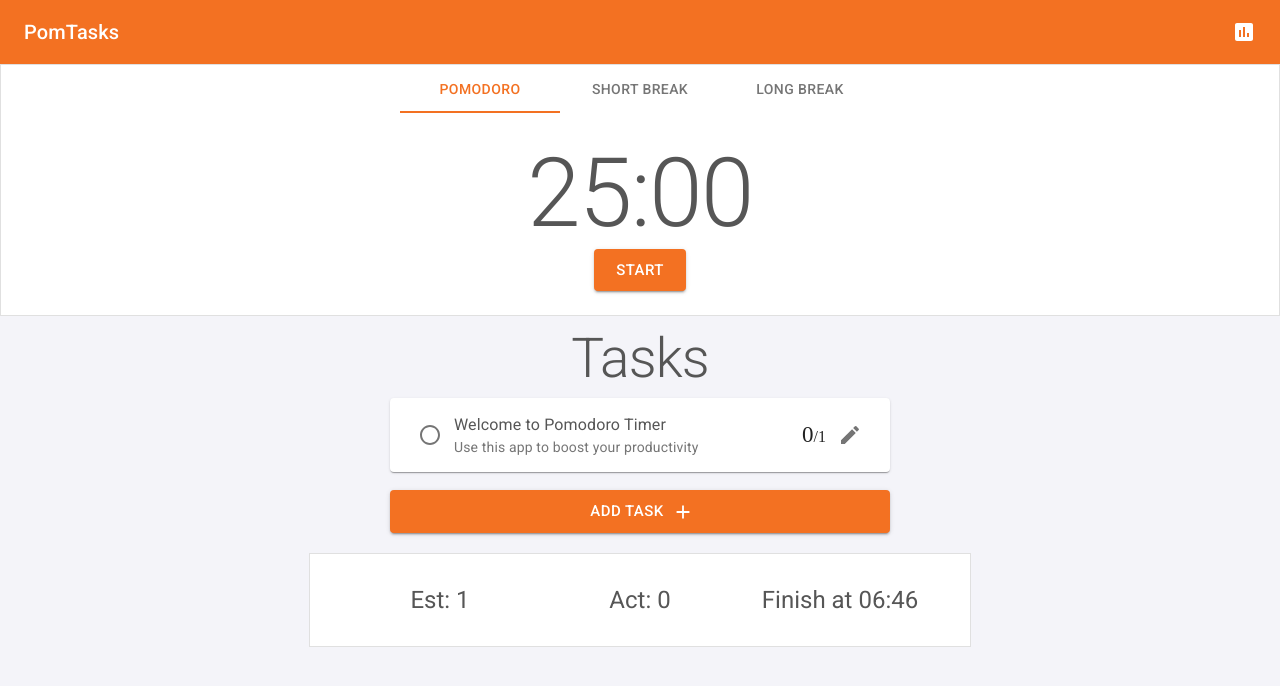
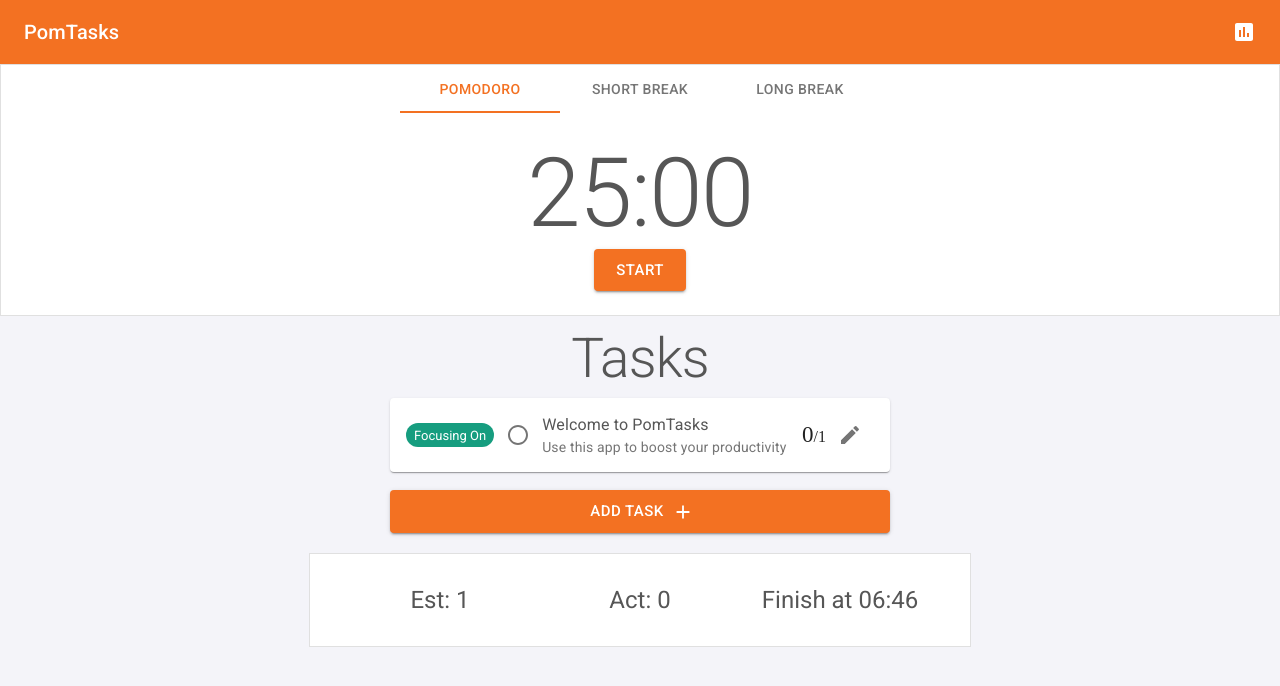
Before and after one commit to TebzaTheMan/PomTasks, a React (Create React App) app: page / in a window 1280 px wide. Shown: the top 686 px of the page. Built offline with nearby package versions, Linux system fonts and the light colour scheme.

Commit message:
chore : made default task the task you are focusing on .

```diff
--- a/src/contexts/Tasks.context.js
+++ b/src/contexts/Tasks.context.js
@@ -9,12 +9,12 @@
 const defaultTasks = [
   {
     id: '1',
-    task: 'Welcome to Pomodoro Timer',
+    task: 'Welcome to PomTasks',
     pomodorosDone: 0,
     pomodorosEstimated: 1,
     notes: 'Use this app to boost your productivity',
     isDone: false,
-    isDoing: false,
+    isDoing: true,
   },
 ];
 // eslint-disable-next-line react/prop-types
```
